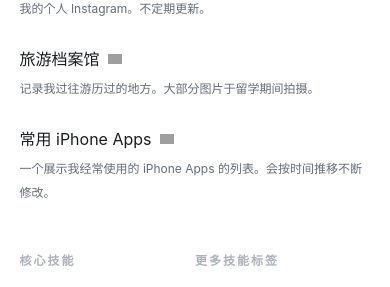
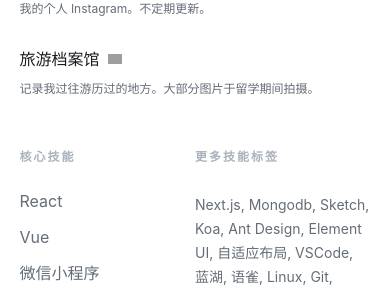
Before and after one commit to realfrancisyan/v4, a Next.js app: page / in a window 390 px wide. Shown: the part 1580-1867 px from the top of the page. Built offline with nearby package versions, Linux system fonts and the light colour scheme; grey boxes are pictures that could not be loaded.

Commit message:
refactor: Remove iPhone apps

```diff
--- a/constants.ts
+++ b/constants.ts
@@ -18,10 +18,10 @@ export default {
       name: '旅游档案馆',
       desc: '记录我过往游历过的地方。大部分图片于留学期间拍摄。',
     },
-    {
-      name: '常用 iPhone Apps',
-      desc: '一个展示我经常使用的 iPhone Apps 的列表。会按时间推移不断修改。',
-    },
+    // {
+    //   name: '常用 iPhone Apps',
+    //   desc: '一个展示我经常使用的 iPhone Apps 的列表。会按时间推移不断修改。',
+    // },
   ],
   usefulLinks: [
     {
```
